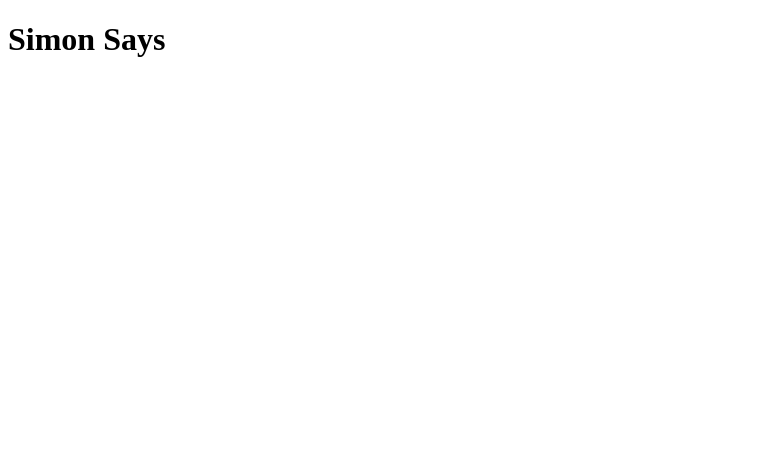
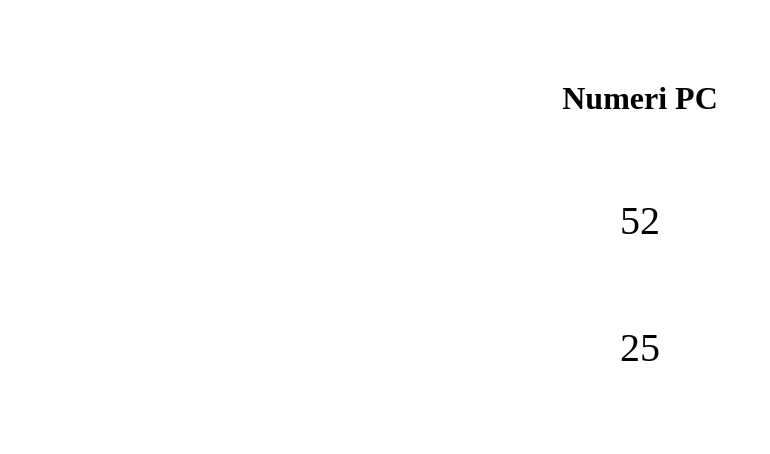
Before and after one commit to Alati11/js-simon, a plain HTML site: page index.html in a window 1280 px wide. Shown: the whole page, without its empty margins (0-770 px from the left). Drawn offline with Linux system fonts and the light colour scheme.

Commit message:
add prompt numUtente

```diff
--- /dev/null
+++ b/css/app.css
@@ -0,0 +1,24 @@
+*{
+    margin: 0;
+    padding: 0;
+    box-sizing: border-box;
+}
+
+.container {
+    width: 800px;
+    margin: 0 auto;
+    padding: 80px;
+    display: flex;
+    flex-direction: column;
+    justify-content: center;
+    align-items: center;
+    gap: 80px;
+}
+
+#numeri-pc {
+    font-size: 40px;
+}
+
+.timer {
+    font-size: 40px;
+}
--- a/index.html
+++ b/index.html
@@ -4,10 +4,15 @@
     <meta charset="UTF-8">
     <meta name="viewport" content="width=device-width, initial-scale=1.0">
     <title>Simon Says</title>
+    <link rel="stylesheet" href="./css/app.css">
 </head>
 <body>
 
-    <h1>Simon Says</h1>
+    <div class="container">
+        <h1>Numeri PC</h1>
+        <div id="numeri-pc"></div>
+        <div class="timer"></div>
+    </div>
 
 
     <script src="./js/app.js"></script>
--- a/js/app.js
+++ b/js/app.js
@@ -1 +1,58 @@
 console.log("Simon");
+const timerElemet = document.querySelector('.timer');
+// console.log(timerElemet);
+let numeriPc = getOfRandomFiveNumber(1, 100, 5);
+
+
+// - Visualizzare in pagina 5 numeri casuali (anche tramite alert).
+//     - creare 5 numeri in modo randomico;
+document.getElementById("numeri-pc").innerHTML = numeriPc;
+
+function getOfRandomFiveNumber(minRange, maxRange, number) {
+    const pcArray = []
+
+    for (let i = 0; i < 5; i ++) {
+        // generare un numero random da rangeMin a rangeMAx
+        const n = getRandomInt(minRange, maxRange);
+        pcArray.push(n);
+        console.log(pcArray);
+        return pcArray;
+    }
+}
+
+function getRandomInt( min, max) {
+    return Math.floor(Math.random() * (max - min + 1) + min);
+}
+
+// - Parte un timer di 30 secondi.
+//  - avviare il timing di 30 secondi
+// (durante il quale i numero non devono essere visibili all’utente)
+const timer = document.querySelector('.timer');
+console.log(timer);
+
+// - Dopo 30 secondi l’utente deve inserire, uno alla volta, i numeri che ha visto precedentemente, tramite il prompt().
+//     - avviare il timing di 30 secondi
+//     - inserire nuemri tramite prompt
+let counter = 30;
+let idInterval = setInterval(onInterval, 1000);
+
+function onInterval() {
+    counter--
+    if (counter === 0){
+        clearInterval(idInterval);
+        // aggiungere classe display none a numeri-pc
+
+
+     let numUtente = prompt("inserisci il primo numero");
+        numUtente = prompt("inserisci il secondo numero");
+        numUtente = prompt("inserisci il terzo numero");
+        numUtente = prompt("inserisci il quarto numero");
+        numUtente = prompt("inserisci il quinto numero");
+        console.log(numUtente);
+    }else {
+        timerElemet.innerHTML = counter;
+    }
+}
+// - Dopo che sono stati inseriti i 5 numeri, il software dice quanti e quali dei numeri da indovinare sono stati individuati.
+//     - confrontare i numeri inseriti dall'utente e quelli creati randomicamente
+//     - stampare i numeri corrispondenti
```
Also changed, not shown: 1 other file.
